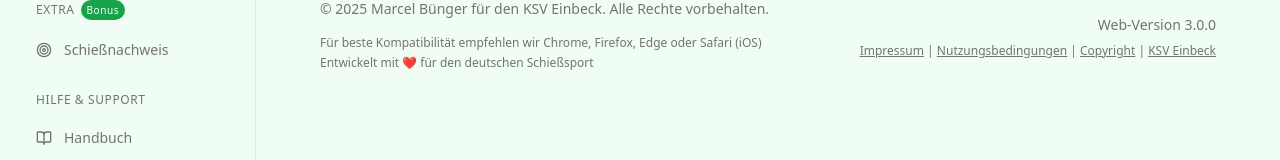
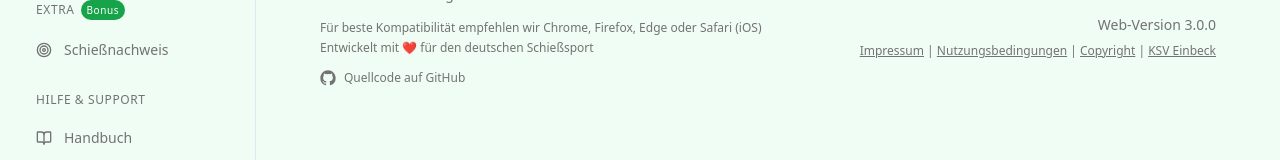
Before and after one commit to Muggy663/rwk-ksv-einbeck, a Next.js app: page /km/uebersicht in a window 1280 px wide. Shown: the part 341-501 px from the top of the page. Built offline with nearby package versions, Linux system fonts and the light colour scheme; no server answers.

Commit message:
Footer: GitHub-Link zum Projekt mit Logo (Quellcode auf GitHub)

```diff
--- a/src/components/layout/SiteFooter.tsx
+++ b/src/components/layout/SiteFooter.tsx
@@ -15,9 +15,28 @@ export function SiteFooter() {
           <p className="text-xs text-muted-foreground mt-3">
             Für beste Kompatibilität empfehlen wir Chrome, Firefox, Edge oder Safari (iOS)
           </p>
-          <p className="text-xs text-muted-foreground mt-1 mb-6">
+          <p className="text-xs text-muted-foreground mt-1 mb-3">
             Entwickelt mit ❤️ für den deutschen Schießsport
           </p>
+          <a
+            href="https://github.com/Muggy663/rwk-ksv-einbeck"
+            target="_blank"
+            rel="noopener noreferrer"
+            className="inline-flex items-center gap-2 text-xs text-muted-foreground hover:text-primary transition-colors mb-6"
+            aria-label="Quellcode auf GitHub ansehen"
+          >
+            <svg
+              viewBox="0 0 24 24"
+              width="16"
+              height="16"
+              fill="currentColor"
+              aria-hidden="true"
+              className="flex-shrink-0"
+            >
+              <path d="M12 .5C5.73.5.5 5.73.5 12a11.5 11.5 0 0 0 7.86 10.92c.575.106.785-.25.785-.556 0-.274-.01-1.002-.015-1.967-3.196.695-3.87-1.54-3.87-1.54-.523-1.328-1.277-1.682-1.277-1.682-1.043-.713.08-.699.08-.699 1.153.081 1.76 1.184 1.76 1.184 1.026 1.758 2.693 1.25 3.35.957.104-.744.402-1.25.73-1.538-2.552-.29-5.236-1.276-5.236-5.68 0-1.255.448-2.28 1.183-3.084-.119-.29-.513-1.459.112-3.042 0 0 .965-.309 3.163 1.178a10.98 10.98 0 0 1 2.88-.388c.977.004 1.962.132 2.88.388 2.197-1.487 3.16-1.178 3.16-1.178.627 1.583.233 2.752.114 3.042.737.804 1.182 1.829 1.182 3.084 0 4.415-2.688 5.386-5.248 5.67.413.356.78 1.057.78 2.132 0 1.54-.014 2.78-.014 3.158 0 .308.207.668.79.554A11.5 11.5 0 0 0 23.5 12C23.5 5.73 18.27.5 12 .5Z" />
+            </svg>
+            Quellcode auf GitHub
+          </a>
         </div>
         <div className="text-center text-sm text-muted-foreground md:text-right min-w-0 flex-shrink-0">
           <div className="flex flex-col items-center md:items-end gap-3 py-2">
```
